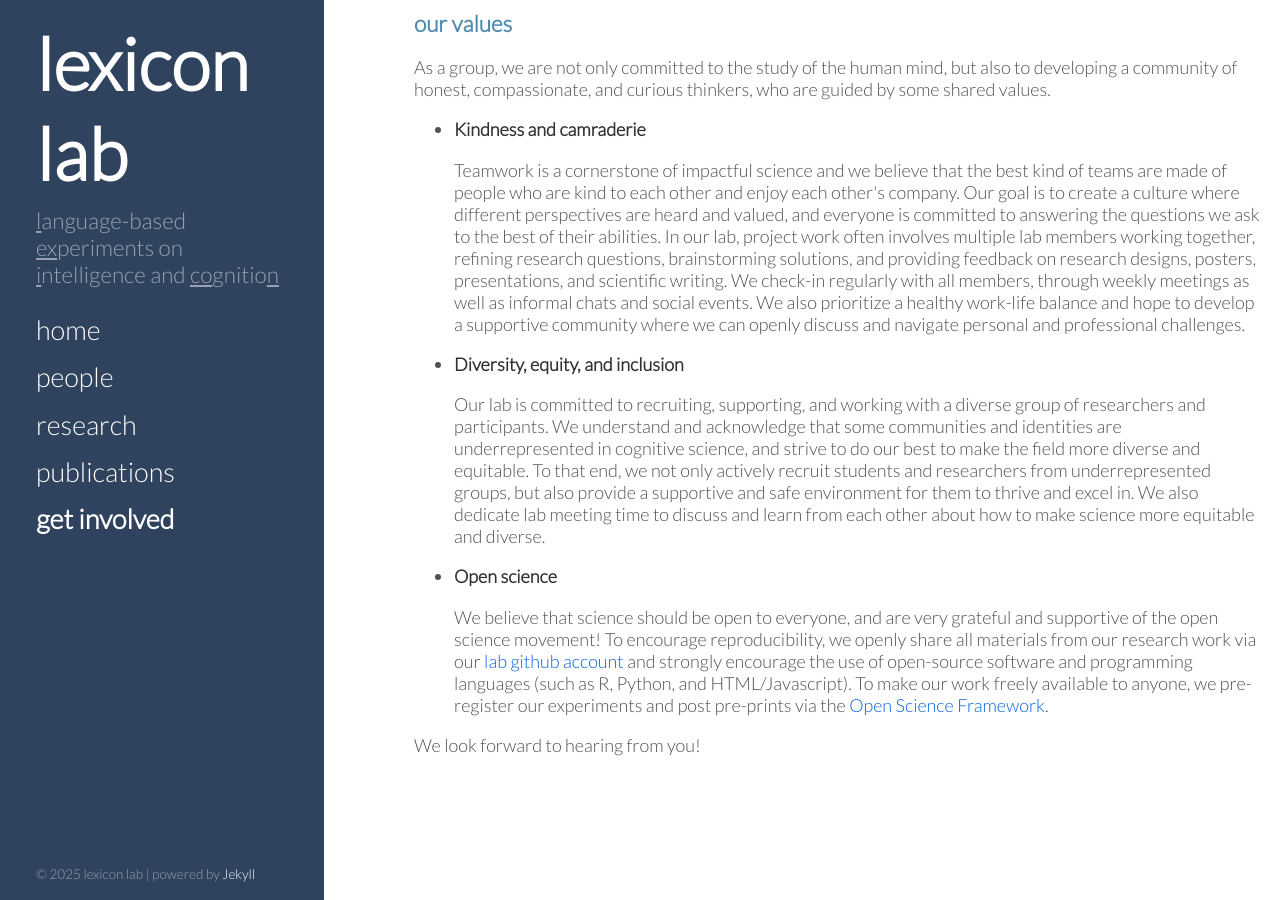
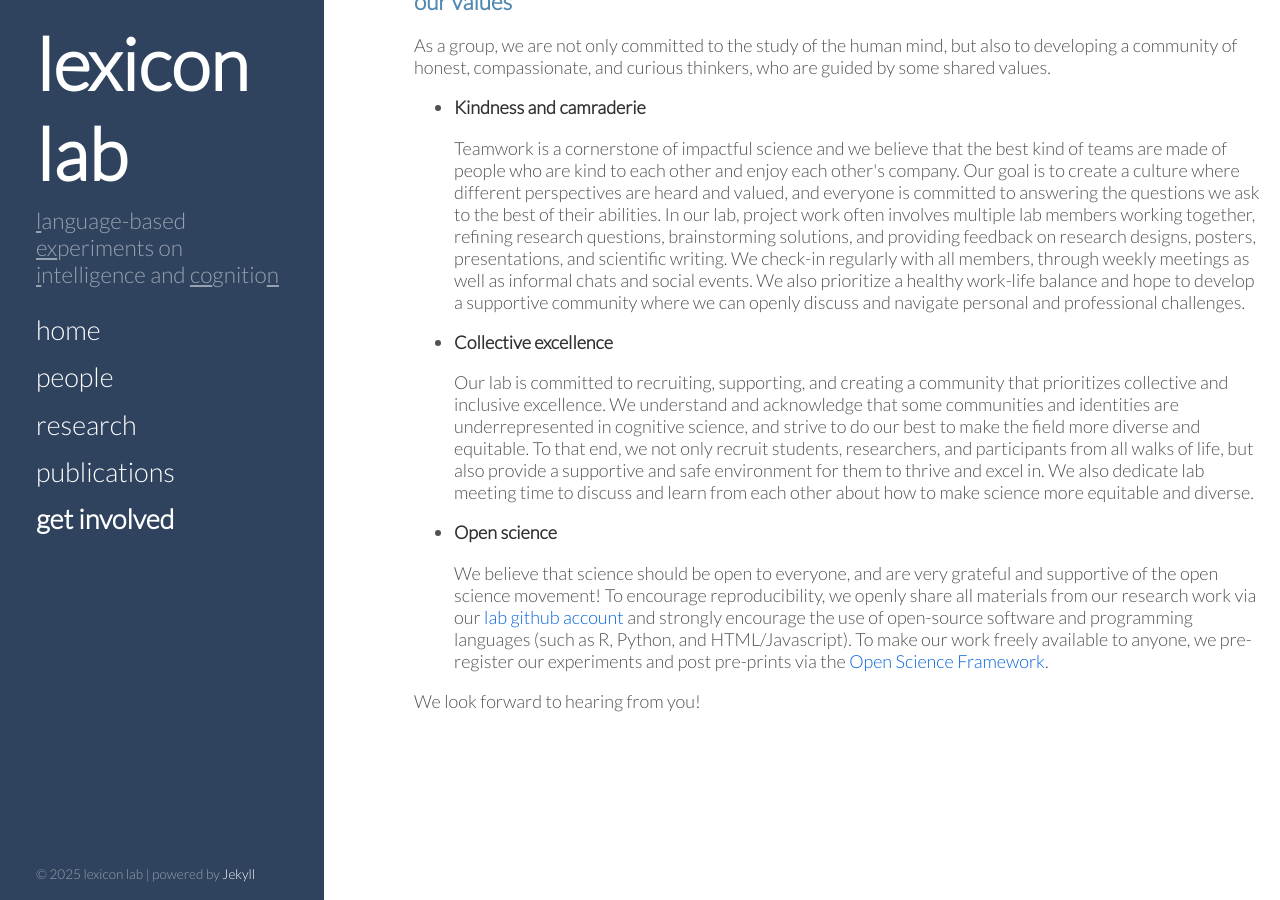
Before and after one commit to thelexiconlab/thelexiconlab.github.io, a Jekyll site: the page built from get involved.html, in a window 1280 px wide and 900 px high, scrolled down 3223 px. Built offline with Jekyll 4.4.1, drawn with Linux system fonts in a browser that asks for light colours; Markdown is read by kramdown in place of the engine named in the settings; some of the changed text lies outside the part shown.

Commit message:
update values

```diff
--- a/get involved.html
+++ b/get involved.html
@@ -128,11 +128,11 @@ In our lab, project work often involves multiple lab members working together, r
 We check-in regularly with all members, through weekly meetings as well as informal chats and social events.
 We also prioritize a healthy work-life balance and hope to develop a supportive community where we can openly discuss and navigate personal and professional challenges.
 
-<li><p><h4>Diversity, equity, and inclusion</h4></p></li>
+<li><p><h4>Collective excellence</h4></p></li>
 
-Our lab is committed to recruiting, supporting, and working with a diverse group of researchers and participants.
+Our lab is committed to recruiting, supporting, and creating a community that prioritizes collective and inclusive excellence.
 We understand and acknowledge that some communities and identities are underrepresented in cognitive science, and strive to do our best to make the field more diverse and equitable.
-To that end, we not only actively recruit students and researchers from underrepresented groups, but also provide a supportive and safe environment for them to thrive and excel in.
+To that end, we not only recruit students, researchers, and participants from all walks of life, but also provide a supportive and safe environment for them to thrive and excel in.
 We also dedicate lab meeting time to discuss and learn from each other about how to make science more equitable and diverse.
 
 <li><p><h4>Open science</h4></p></li>
```
Also changed, not shown: other parts of get involved.html (+1 -1 lines).
